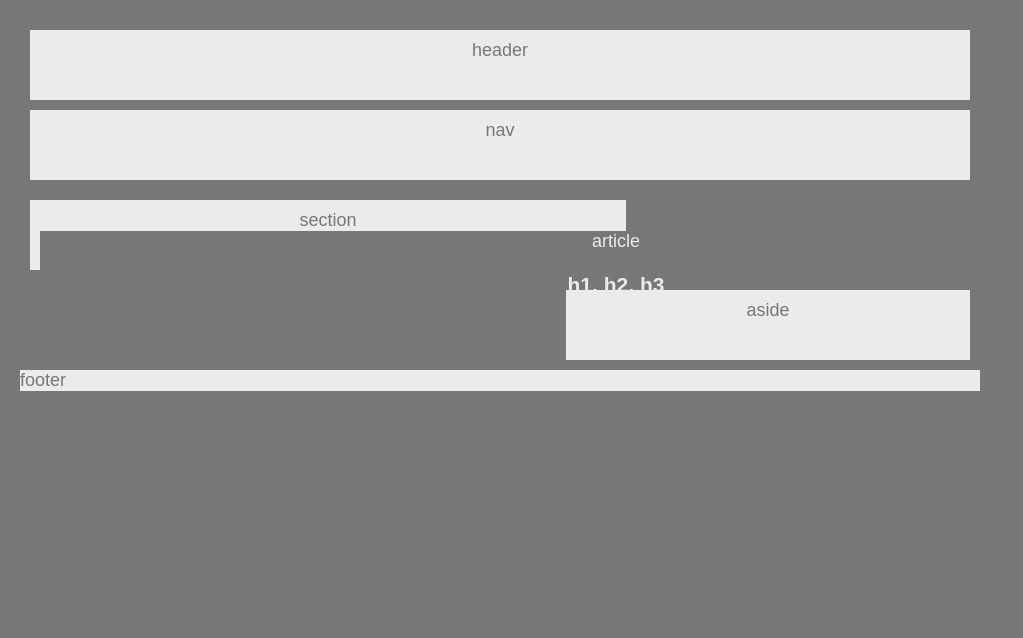
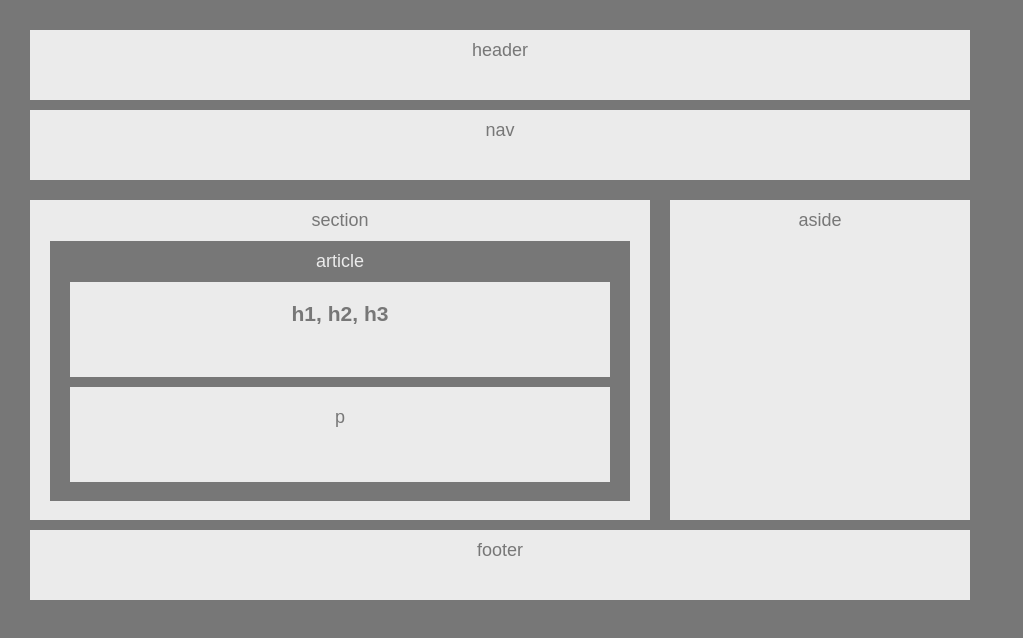
Before and after one commit to violinmana/Week1_HW_Wireframe, a plain HTML site: page index.html in a window 1280 px wide. Shown: the whole page, without its empty margins (0-1023 px from the left). Drawn offline with Linux system fonts and the light colour scheme.

```diff
--- a/style.css
+++ b/style.css
@@ -6,6 +6,8 @@
     font-size: 18px;
     margin: 10px;
     padding: 10px;
+    text-align: center;
+    display: block;
 }
 
 /* classes */
@@ -19,31 +21,26 @@
 
 #header_css{
     background: #ebebeb;
-    display: block;
     position: relative;
     height: 50px;
-    text-align: center;
     margin: 10px;
     padding: 10px;
 }
 
 #nav_css{
     background: #ebebeb;
-    display: block;
     position: relative;
     height: 50px;
-    text-align: center;
     margin: 10px;
     padding: 10px;
 }
 
 #section_css{
     background: #ebebeb;
-    display: block;
+    position: relative;
     float: left;
-    width: 60%;
-    height: 50px;
-    text-align: center;
+    width: 600px;
+    height: 300px;
     margin: 10px;
     padding: 10px;
 }
@@ -52,25 +49,41 @@
     color: #ebebeb;
     background: #777;
     position: absolute;
-    width: 90%;
+    left: 10px;
+    right: 10px;
+    height: 240px;
+    margin: 10px;
+    padding: 10px;
 }
 
 #h1_css{
+    color: #777;
+    background: #ebebeb;
+    left: 10px;
+    right: 10px;
+    height: 55px;
+    padding: 20px;
+    margin: 10px;
 
 }
 
 #p_css{
+    color: #777;
+    background: #ebebeb;
+    left: 10px;
+    right: 10px;
+    height: 55px;
+    padding: 20px;
+    margin: 10px;
 
 }
 
 #aside_css{
     background: #ebebeb;
-    display: block;
     position: relative;
     float: right;
-    width: 40%;
-    height: 50px;
-    text-align: center;
+    width: 280px;
+    height: 300px;
     margin: 10px;
     padding: 10px;
 }
@@ -78,5 +91,8 @@
 #footer_css{
     clear: both;
     background: #ebebeb;
-
+    position: relative;
+    height: 50px;
+    margin: 10px;
+    padding: 10px;
 }
```
